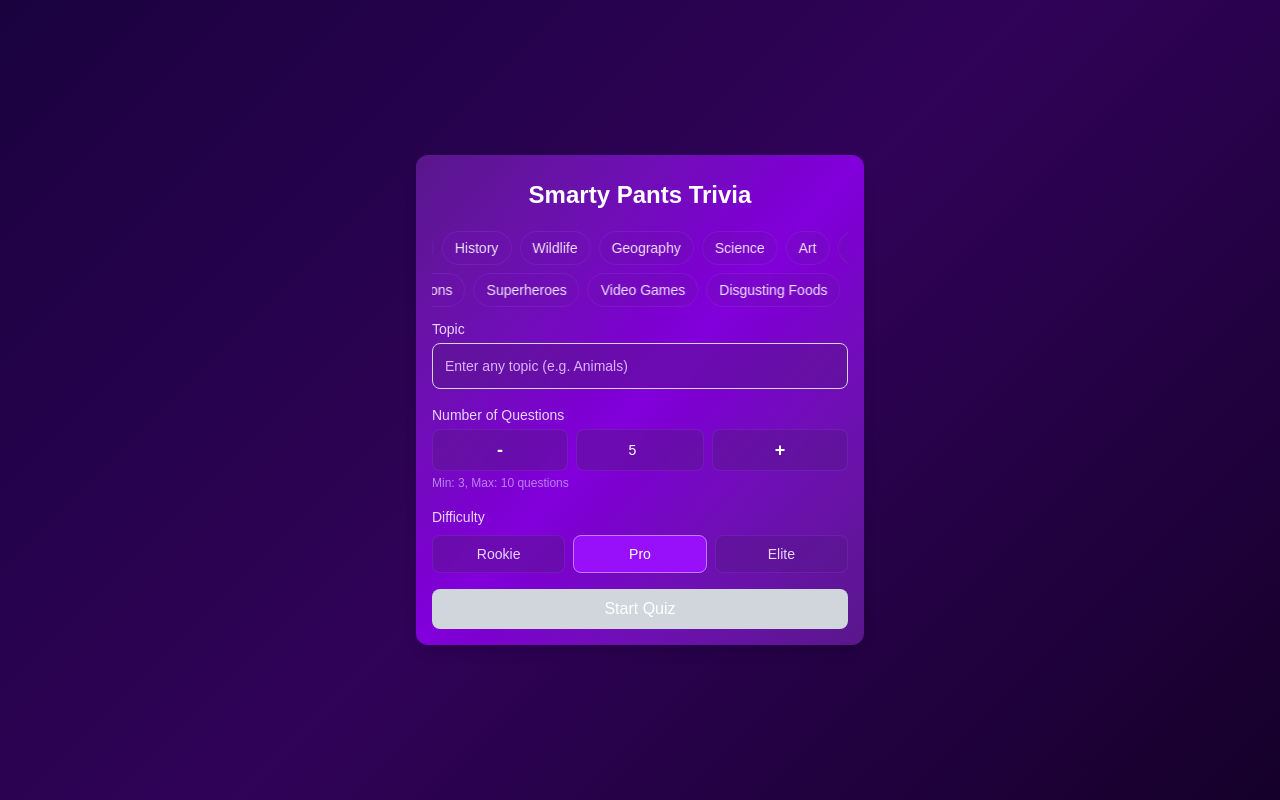
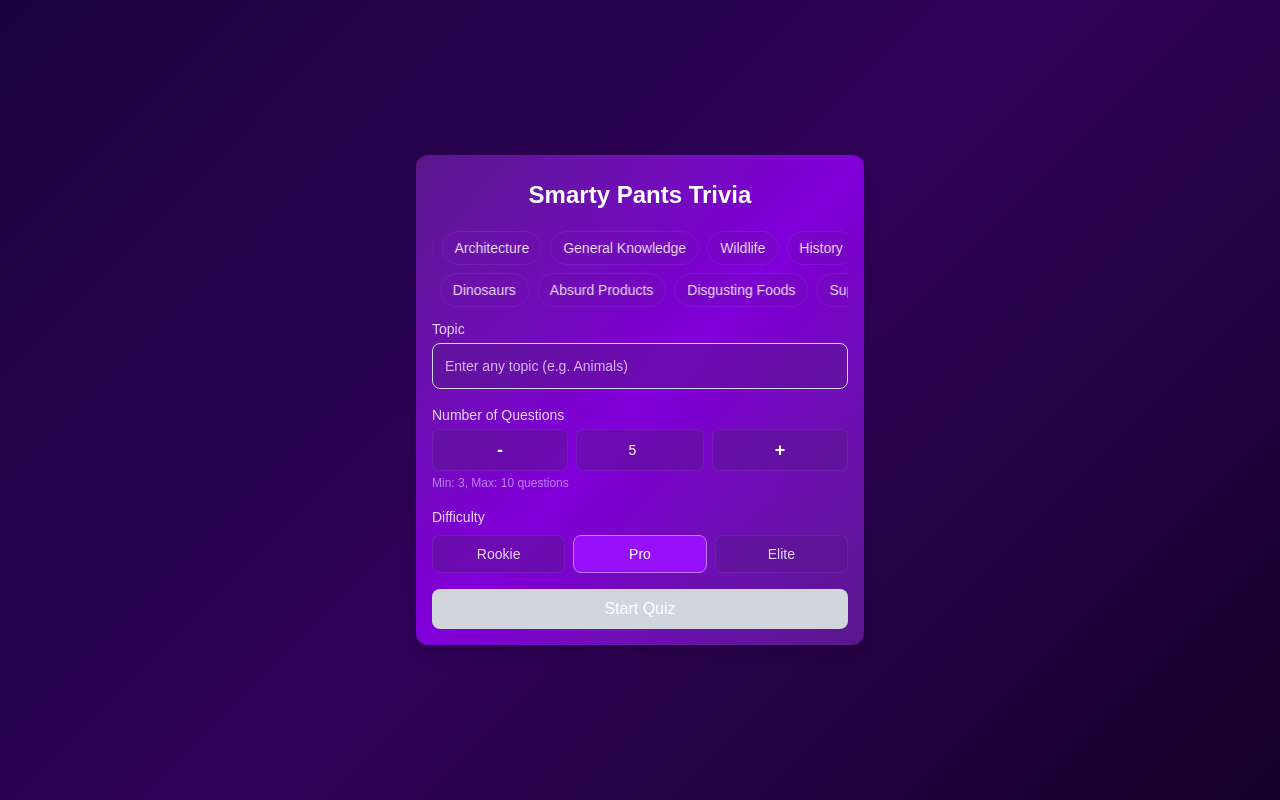
Before and after one commit to cobrauf/trivia-llm2, a Next.js app: page / in a window 1280 px wide. Built offline with nearby package versions, Linux system fonts and the light colour scheme.

Commit message:
randomize scrolling topics, added retry/cancel buttons

```diff
--- a/src/components/LoadingModal.tsx
+++ b/src/components/LoadingModal.tsx
@@ -1,4 +1,5 @@
 "use client";
+import { useState, useEffect } from "react";
 
 interface LoadingModalProps {
   currentCount: number;
@@ -6,6 +7,8 @@ interface LoadingModalProps {
   topic: string;
   questionCount: number;
   difficulty: string;
+  onRetry?: () => void;
+  onCancel?: () => void;
 }
 
 const LoadingSpinner = () => (
@@ -18,21 +21,39 @@ export function LoadingModal({
   topic,
   questionCount,
   difficulty,
+  onRetry,
+  onCancel,
 }: LoadingModalProps) {
+  const [showTimeoutButtons, setShowTimeoutButtons] = useState(false);
+
+  useEffect(() => {
+    const timeoutId = setTimeout(() => {
+      setShowTimeoutButtons(true);
+    }, 10000); // 10 seconds
+
+    return () => clearTimeout(timeoutId);
+  }, []);
+
   return (
     <div className="fixed inset-0 z-50 flex items-center justify-center">
       {/* Backdrop */}
       <div className="absolute inset-0 bg-black/70 backdrop-blur-sm" />
 
       {/* Modal */}
-      <div className="relative z-10 w-full max-w-md space-y-8 p-8 ml-8 mr-8 rounded-xl bg-gradient-to-br from-purple-900 via-purple-700 to-purple-900 text-white text-center">
-        <h2 className="text-lg font-bold mb-6">Preparing Your Questions...</h2>
+      <div className="relative z-10 w-full max-w-md space-y-8 p-8 ml-4 mr-4 rounded-xl bg-gradient-to-br from-purple-900 via-purple-700 to-purple-900 text-white text-center">
+        <h2 className="text-lg font-bold mb-6">Preparing Your Trivia...</h2>
 
         <div className="flex justify-center mb-8">
-          <LoadingSpinner />
+          {showTimeoutButtons ? (
+            <div className="text-red-300">
+              (Looks like we're having trouble generating your questions)
+            </div>
+          ) : (
+            <LoadingSpinner />
+          )}
         </div>
 
-        <div className="space-y-4 text-center">
+        <div className="space-y-1 text-center">
           <div>
             <span className="font-medium">Topic:</span>
             <span className="ml-2">{topic}</span>
@@ -52,6 +73,23 @@ export function LoadingModal({
               </div>
             )}
           </div>
+
+          {showTimeoutButtons && (
+            <div className="mt-6 flex justify-center gap-4">
+              <button
+                onClick={onRetry}
+                className="px-4 py-2 bg-blue-600 hover:bg-blue-700 text-white rounded-md transition-colors"
+              >
+                Retry
+              </button>
+              <button
+                onClick={onCancel}
+                className="px-4 py-2 bg-blue-600 hover:bg-blue-700 text-white rounded-md transition-colors"
+              >
+                Cancel
+              </button>
+            </div>
+          )}
         </div>
       </div>
     </div>
--- a/src/components/ScrollingTopics.tsx
+++ b/src/components/ScrollingTopics.tsx
@@ -8,14 +8,24 @@ interface ScrollingTopicsProps {
   onTopicSelect: (topic: string) => void;
 }
 
+// Fisher-Yates shuffle function to randomize an array
+const shuffleArray = <T,>(array: T[]): T[] => {
+  const shuffled = [...array]; // Create a copy of the array
+  for (let i = shuffled.length - 1; i > 0; i--) {
+    const j = Math.floor(Math.random() * (i + 1));
+    [shuffled[i], shuffled[j]] = [shuffled[j], shuffled[i]]; // Swap elements
+  }
+  return shuffled;
+};
+
 export function ScrollingTopics({ onTopicSelect }: ScrollingTopicsProps) {
-  // Get topics from each category separately
+  // Get topics from each category and shuffle them
   const categoryTopics = useMemo(() => {
-    // Use the first category for row 1
-    const row1 = TOPIC_CATEGORIES[0].topics;
+    // Use the first category for row 1 and shuffle
+    const row1 = shuffleArray(TOPIC_CATEGORIES[0].topics);
 
-    // Use the second category for row 2
-    const row2 = TOPIC_CATEGORIES[1].topics;
+    // Use the second category for row 2 and shuffle
+    const row2 = shuffleArray(TOPIC_CATEGORIES[1].topics);
 
     return [row1, row2] as [string[], string[]];
   }, []);
@@ -32,14 +42,12 @@ export function ScrollingTopics({ onTopicSelect }: ScrollingTopicsProps) {
   return (
     <div className="w-full mb-2">
       <div className="space-y-0">
-        {" "}
-        {/* Reduced from space-y-3 to bring rows closer */}
         {/* First row - scrolling right */}
         <div className="overflow-hidden py-1">
           <div className="relative">
             {/* Duplicate the topics to create a seamless loop */}
             <div
-              className="flex items-center whitespace-nowrap gap-2 px-2" /* Reduced gap from 3 to 2 and padding from 3 to 2 */
+              className="flex items-center whitespace-nowrap gap-2 px-2"
               style={{
                 animation: `scroll-right ${row1Duration}s linear infinite`,
                 willChange: "transform",
@@ -68,7 +76,7 @@ export function ScrollingTopics({ onTopicSelect }: ScrollingTopicsProps) {
         <div className="overflow-hidden py-1">
           <div className="relative">
             <div
-              className="flex items-center whitespace-nowrap gap-2 px-2" /* Reduced gap from 3 to 2 and padding from 3 to 2 */
+              className="flex items-center whitespace-nowrap gap-2 px-2"
               style={{
                 animation: `scroll-left ${row2Duration}s linear infinite`,
                 willChange: "transform",
```
